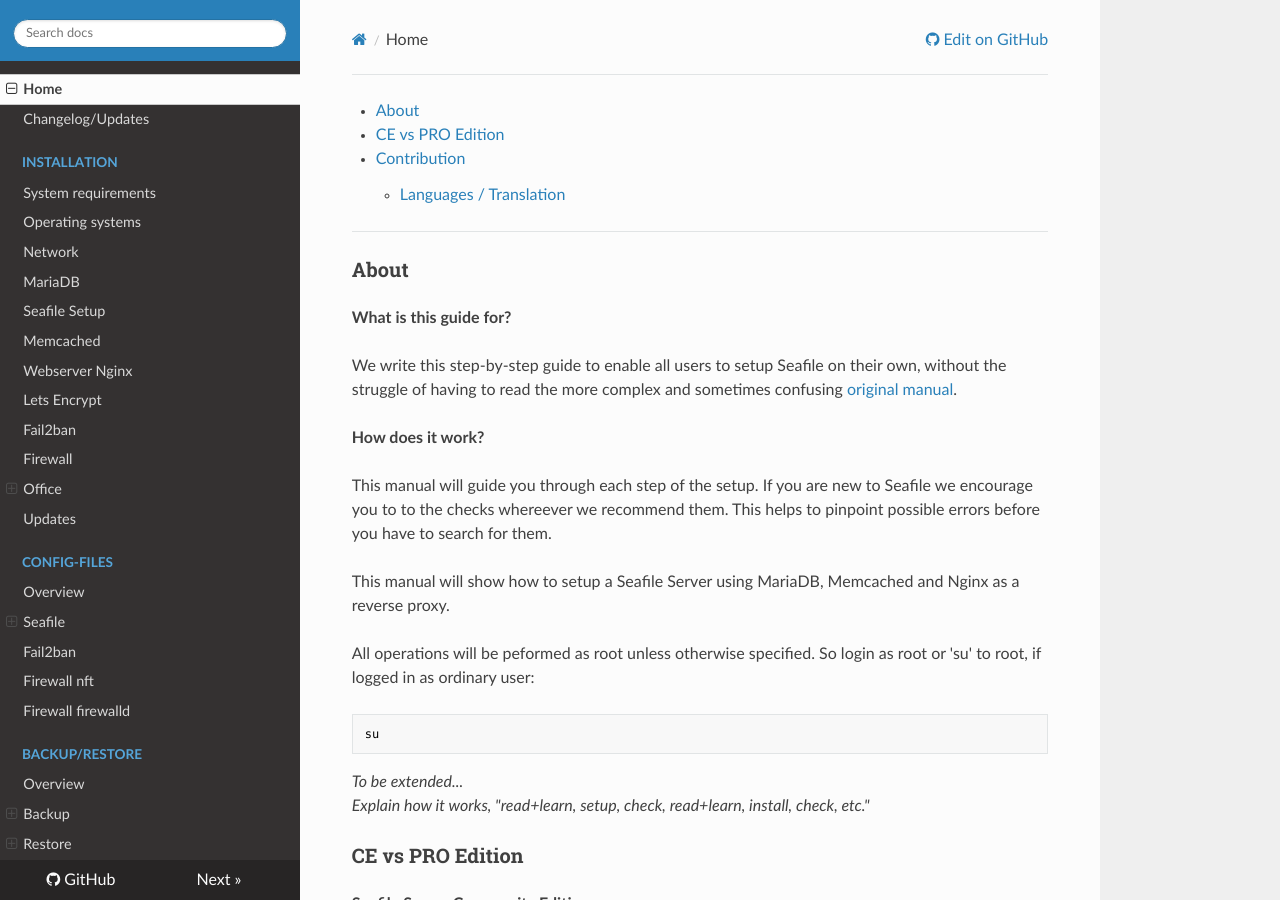
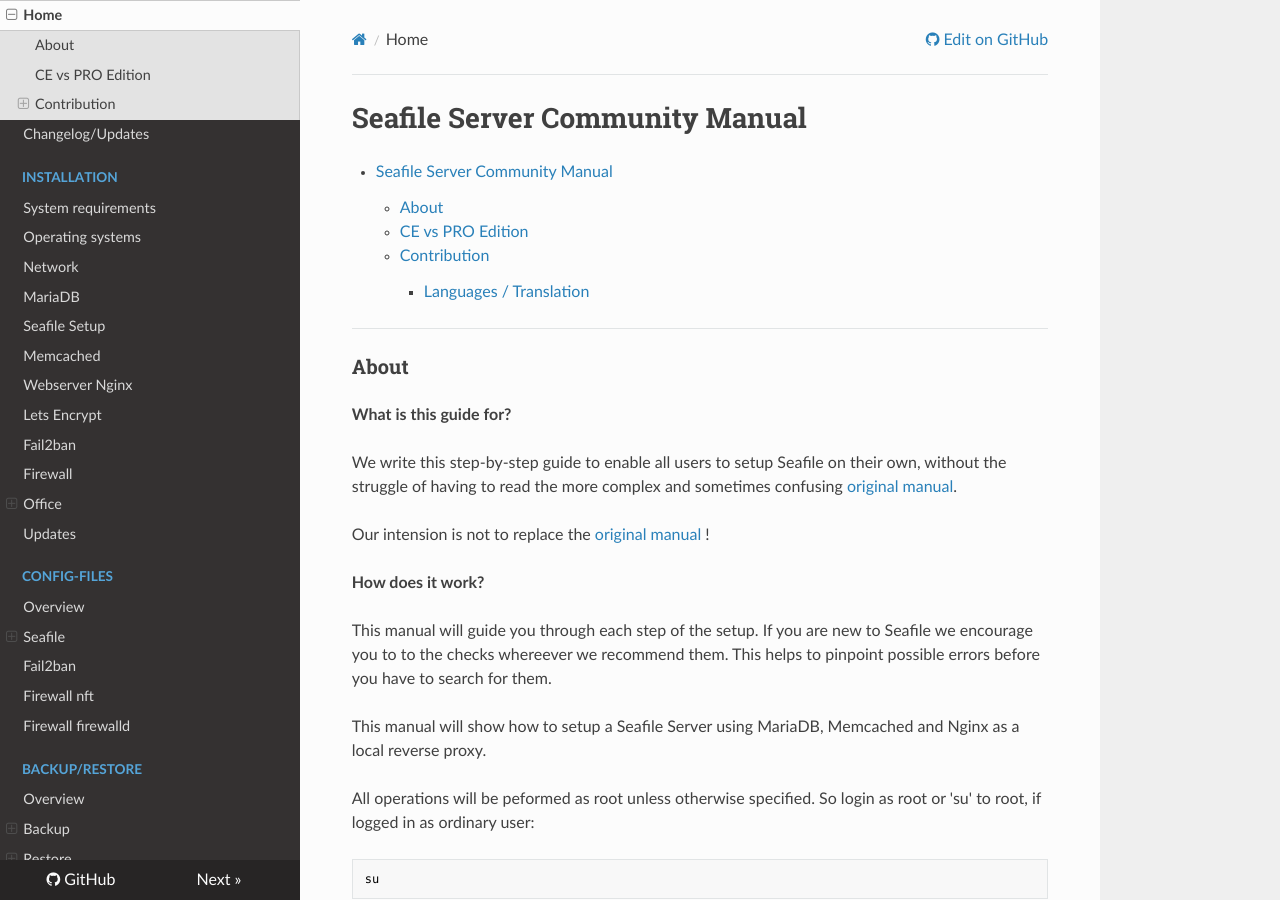
Before and after one commit to wolle-hamburg/Seafile-Best-Practise, an MkDocs documentation site: the page built from docs/index.md, in a window 1280 px wide and 900 px high. Built offline with MkDocs 1.6.1, drawn with Linux system fonts in a browser that asks for light colours; nearby versions of some CDN libraries; old or Windows-style settings are respelled for this version of MkDocs.

Commit message:
Added First Update layout and updates indey

````diff
--- a/docs/index.md
+++ b/docs/index.md
@@ -1,4 +1,4 @@
-
+# Seafile Server Community Manual
 
 [TOC]
 
@@ -11,12 +11,14 @@
 We write this step-by-step guide to enable all users to setup Seafile on their own, without the struggle
 of having to read the more complex and sometimes confusing [original manual](https://manual.seafile.com/).
 
+Our intension is not to replace the [original manual](https://manual.seafile.com/) !
+
 **How does it work?**
 
 This manual will guide you through each step of the setup. If you are new to Seafile we encourage
 you to to the checks whereever we recommend them. This helps to pinpoint possible errors before you have to search for them.
 
-This manual will show how to setup a Seafile Server using MariaDB, Memcached and Nginx as a reverse proxy.
+This manual will show how to setup a Seafile Server using MariaDB, Memcached and Nginx as a local reverse proxy.
 
 All operations will be peformed as root unless otherwise specified. So login as root or 'su' to root, if logged in as ordinary user:
 ```bash
````
Also changed, not shown: docs/updates/updates.md (+39 -0 lines).
